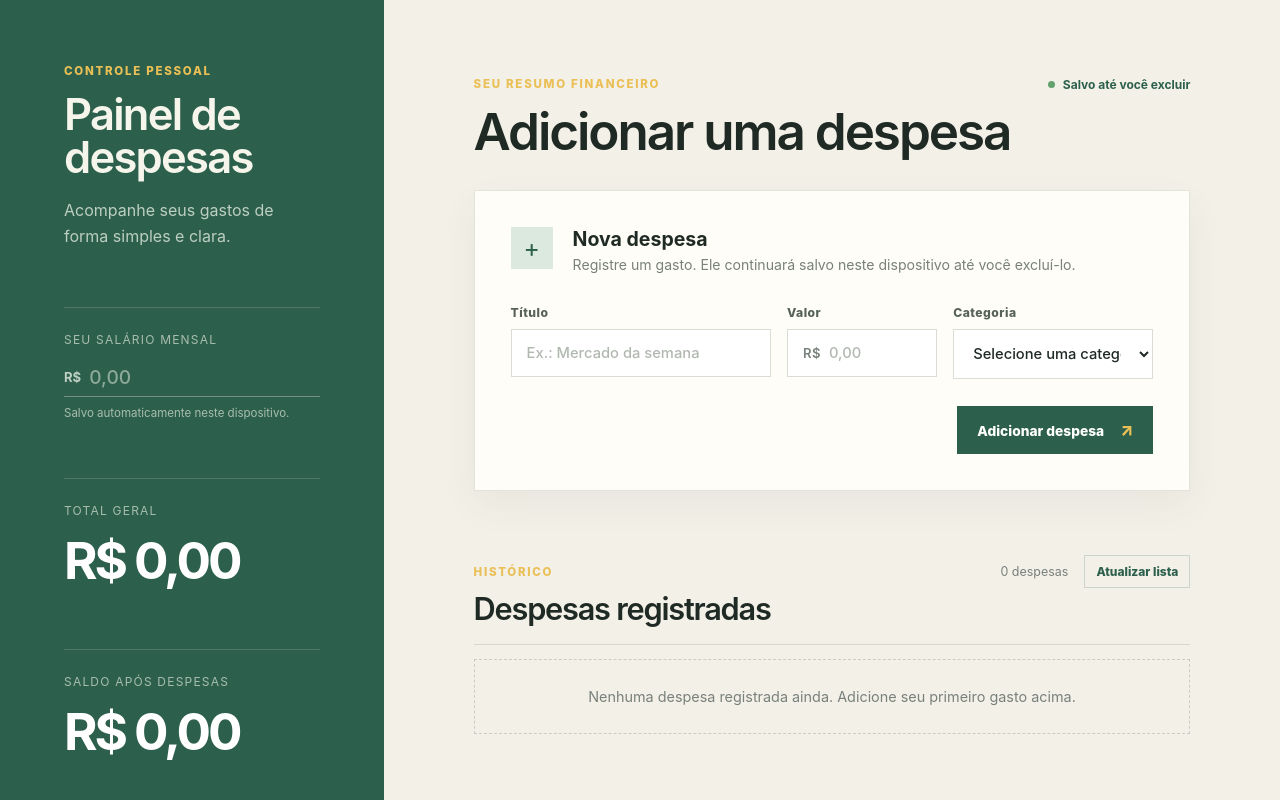
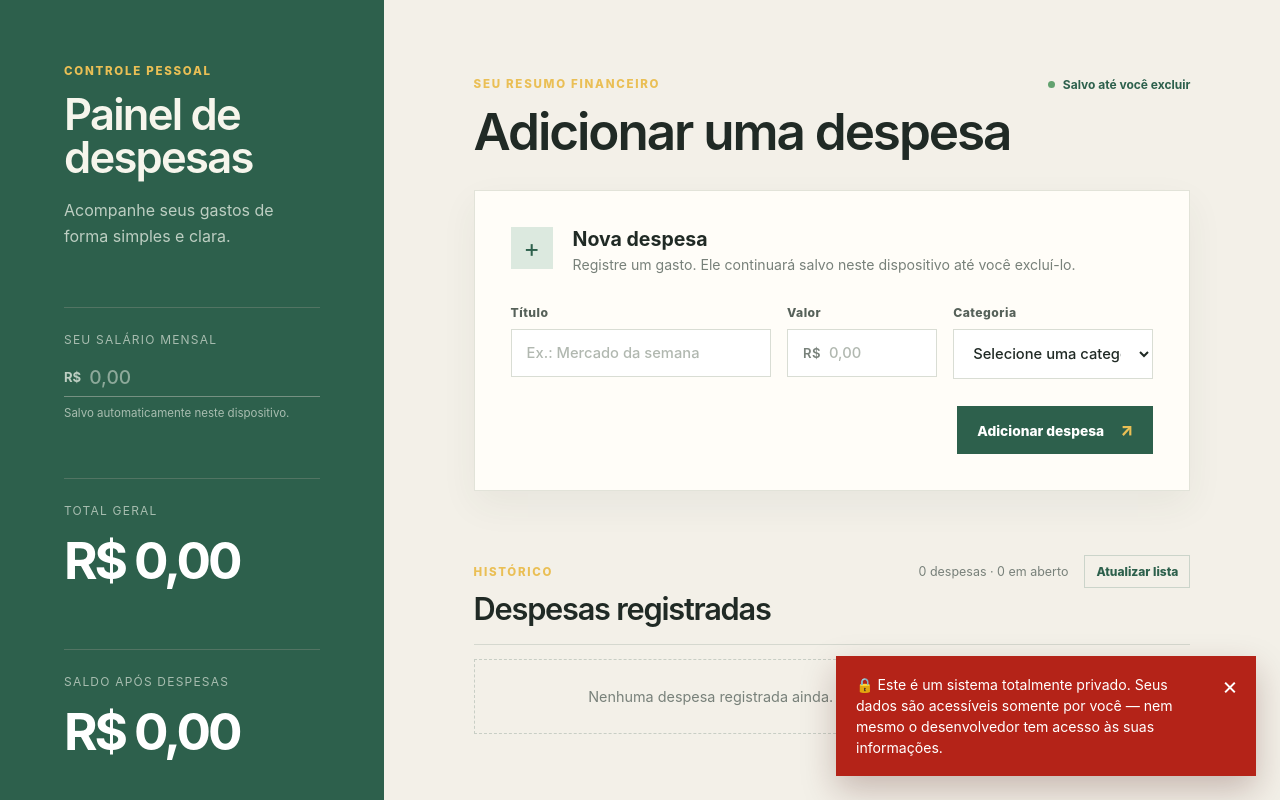
Before and after one commit to Finnzxx/painel-de-despesas, a website built with Vite: page docs/index.html in a window 1280 px wide. Shown: the top 800 px of the page. Built offline with nearby package versions, Linux system fonts and the light colour scheme.

Commit message:
Publish privacy popup page

```diff
--- a/docs/index.html
+++ b/docs/index.html
@@ -7,8 +7,8 @@
     <meta name="description" content="Registre e acompanhe suas despesas pessoais." />
     <title>Painel de Despesas</title>
 
-  <script type="module" crossorigin src="./assets/index-bffd94b2.js"></script>
-  <link rel="stylesheet" href="./assets/index-7751bc04.css">
+  <script type="module" crossorigin src="./assets/index-5536abb4.js"></script>
+  <link rel="stylesheet" href="./assets/index-d723a5e8.css">
 </head>
 
 <body>
@@ -135,6 +135,12 @@
             </section>
         </main>
     </div>
+    <aside id="privacidade-popup" class="privacy-popup" role="status" aria-live="polite" hidden>
+        <p>🔒 Este é um sistema totalmente privado. Seus dados são acessíveis somente por você — nem mesmo o
+            desenvolvedor tem acesso às suas informações.</p>
+        <button id="fechar-privacidade" class="privacy-popup-close" type="button"
+            aria-label="Fechar aviso de privacidade">×</button>
+    </aside>
 
 </body>
 
```
